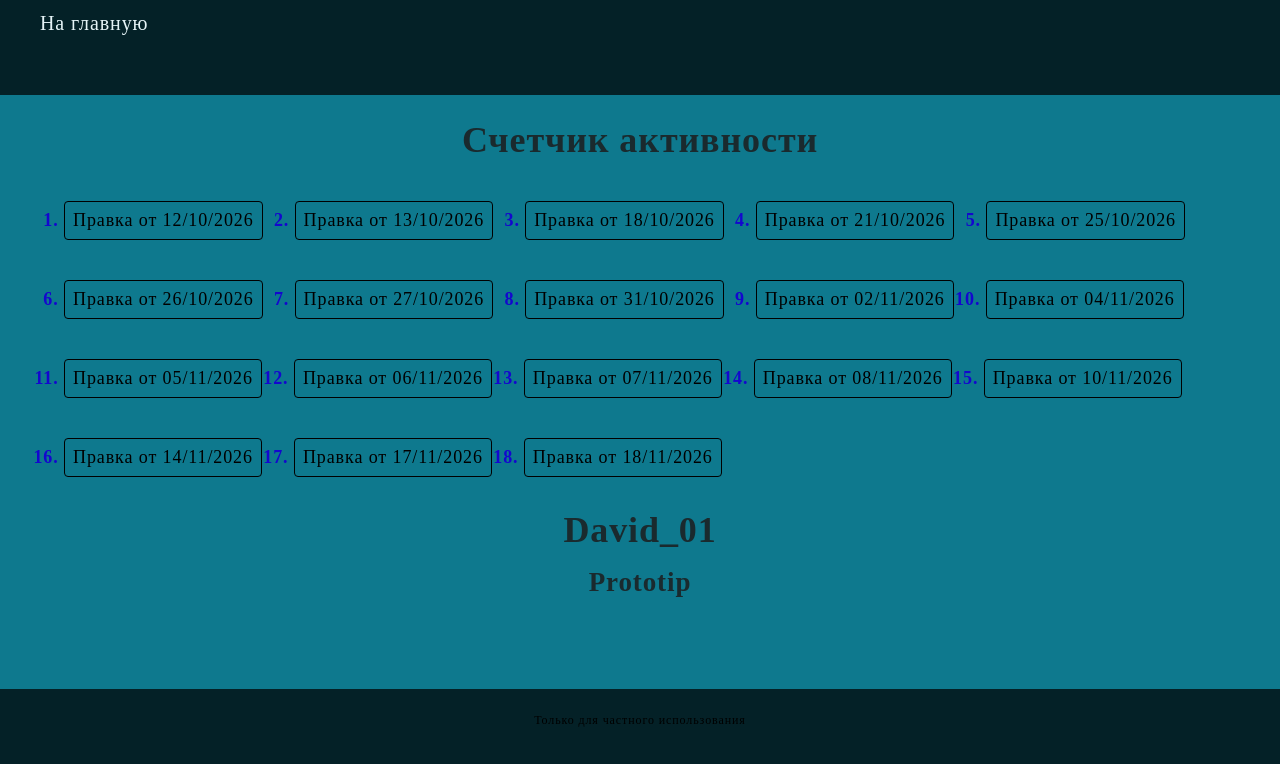
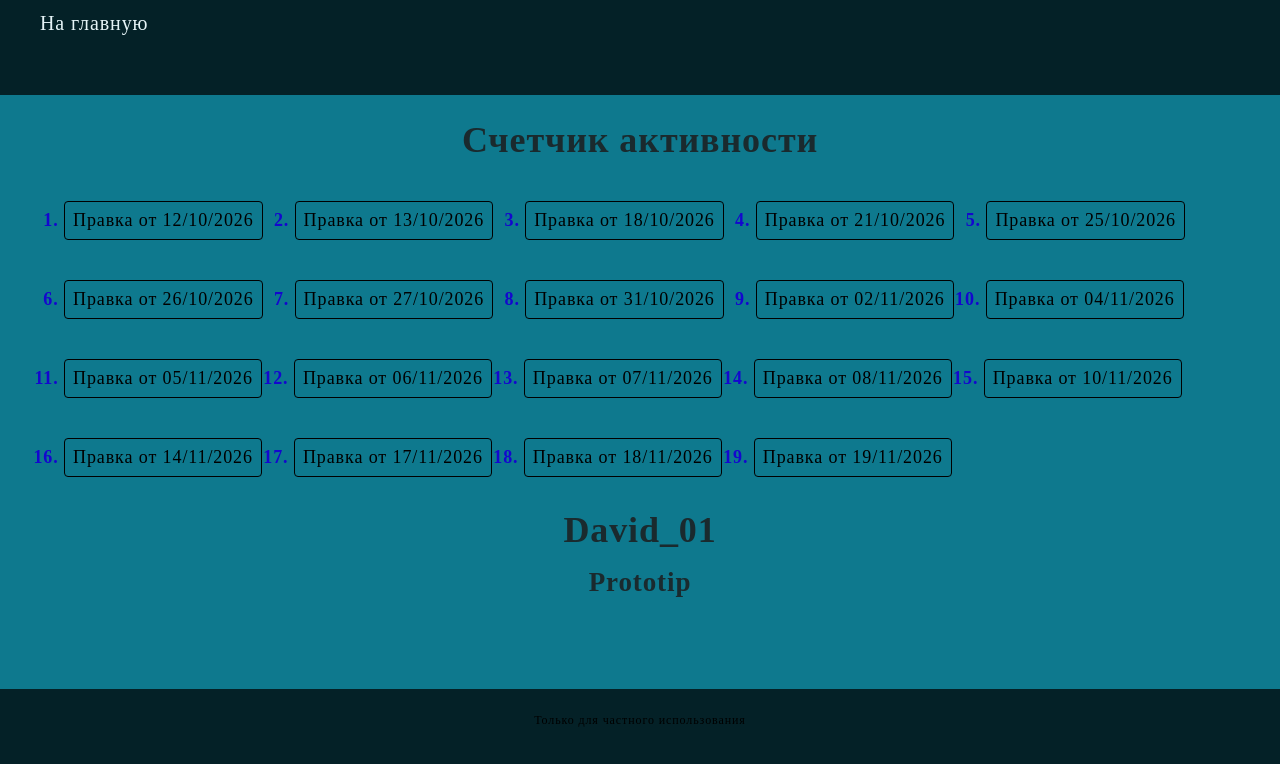
Before and after one commit to web22des/active-git, a plain HTML site: page count.html in a window 1280 px wide. Drawn offline with Linux system fonts and the light colour scheme.

Commit message:
19/11/2026

```diff
--- a/count.html
+++ b/count.html
@@ -39,6 +39,7 @@
                     <li class="item">Правка от 14/11/2026</li>
                     <li class="item">Правка от 17/11/2026</li>
                     <li class="item">Правка от 18/11/2026</li>
+                    <li class="item">Правка от 19/11/2026</li>
                 </ol>
                 <h1>David_01</h1>
 
```
